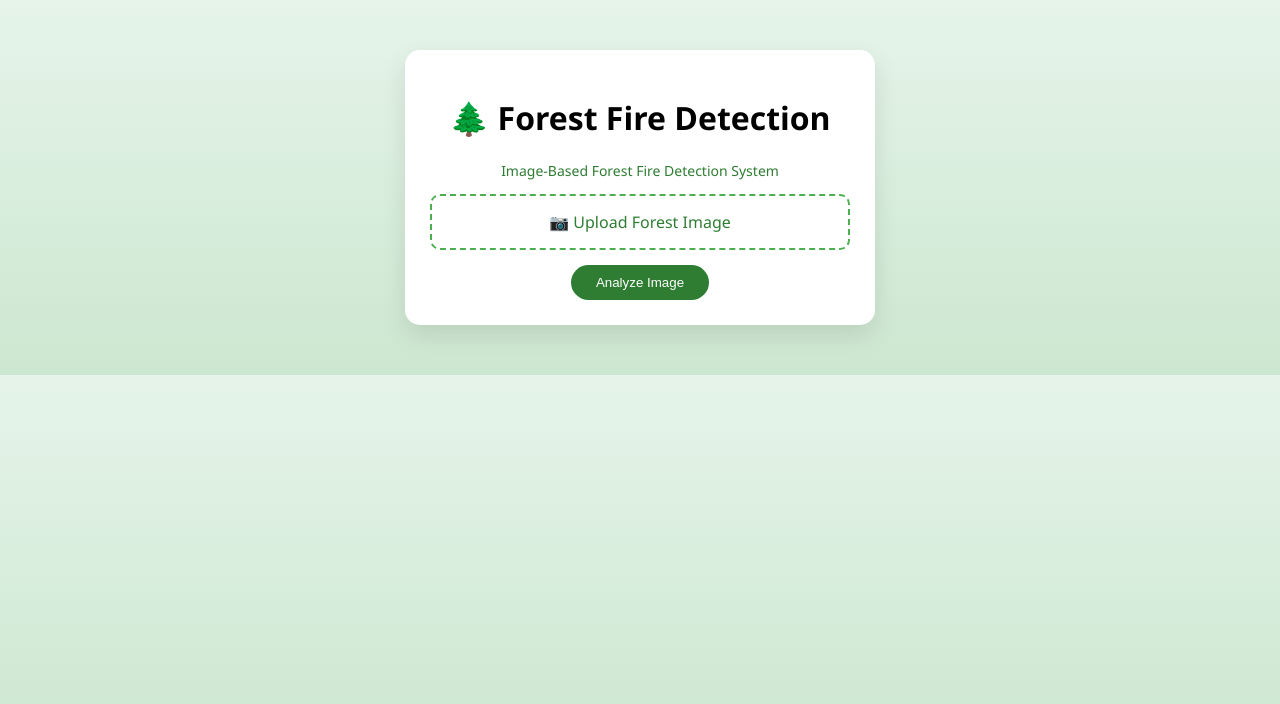
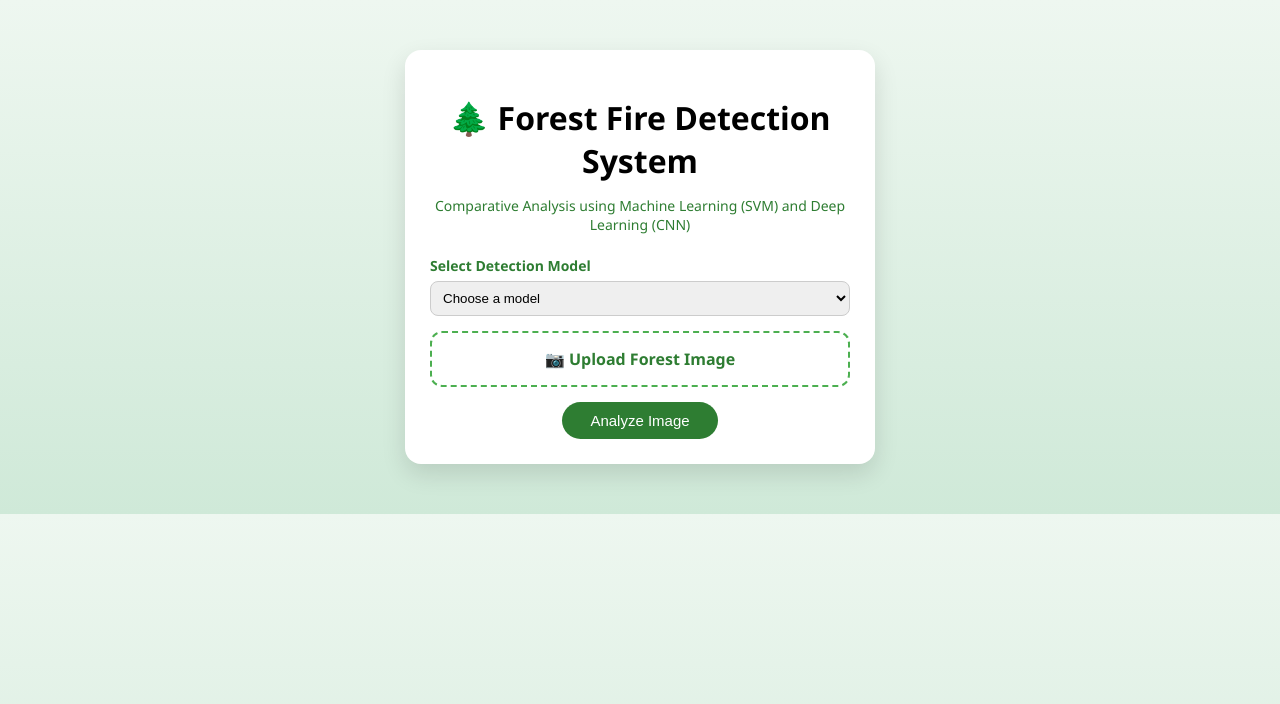
Before and after one commit to vigacinichandrasekaran/forest-fire-detection-ml, a Flask app: page / in a window 1280 px wide. Shown: the top 704 px of the page. Run offline with Flask 3, Linux system fonts and the light colour scheme; parts of the project's set-up code (start-up, migrations or seed data) failed here and were passed over.

Commit message:
Add dynamic CNN vs SVM comparison with unified UI

```diff
--- a/app.py
+++ b/app.py
@@ -2,12 +2,33 @@ from flask import Flask, render_template, request
 import cv2
 import numpy as np
 import joblib
+import tensorflow as tf
 from skimage.feature import hog
+import tensorflow as tf
+from keras.layers import TFSMLayer
 
+
+# -----------------------------
+# App initialization
+# -----------------------------
 app = Flask(__name__)
-model = joblib.load("model/fire_svm_model.pkl")
 
-def extract_features_from_image(img):
+# -----------------------------
+# Load models (ONCE at startup)
+# -----------------------------
+svm_model = joblib.load("model/fire_svm_model.pkl")
+cnn_model = TFSMLayer(
+    "model",
+    call_endpoint="serving_default"
+)
+
+
+
+
+# -----------------------------
+# SVM feature extraction
+# -----------------------------
+def extract_svm_features(img):
     img = cv2.resize(img, (128, 128))
     gray = cv2.cvtColor(img, cv2.COLOR_BGR2GRAY)
 
@@ -19,40 +40,79 @@ def extract_features_from_image(img):
         block_norm="L2-Hys"
     )
     return features.reshape(1, -1)
+
+# -----------------------------
+# CNN preprocessing
+# -----------------------------
+def preprocess_cnn_image(img):
+    img = cv2.resize(img, (224, 224))
+    img = img / 255.0
+    img = np.expand_dims(img, axis=0)
+    return img
+
+# -----------------------------
+# Routes
+# -----------------------------
 @app.route("/", methods=["GET", "POST"])
 def index():
     result = None
     confidence = None
     safety_msg = None
+    selected_model = None
 
     if request.method == "POST":
         file = request.files["image"]
+        selected_model = request.form.get("model_type")
+
         img = cv2.imdecode(
             np.frombuffer(file.read(), np.uint8),
             cv2.IMREAD_COLOR
         )
 
-        features = extract_features_from_image(img)
-        pred = model.predict(features)[0]
-        prob = model.predict_proba(features).max()
+        # ---------- SVM ----------
+        if selected_model == "svm":
+            features = extract_svm_features(img)
+            pred = svm_model.predict(features)[0]
+            prob = svm_model.predict_proba(features).max()
 
-        if pred == 0:
-            result = "Fire Detected"
-            safety_msg = "⚠️ Possible forest fire detected. Inform authorities immediately."
-        else:
-            result = "No Fire Detected"
-            safety_msg = "🌲 Forest appears safe. No fire signs detected."
+            if pred == 0:
+                result = "Fire Detected"
+                safety_msg = "⚠️ Possible forest fire detected. Inform authorities immediately."
+            else:
+                result = "No Fire Detected"
+                safety_msg = "🌲 Forest appears safe. No fire signs detected."
 
-        confidence = round(prob * 100, 2)
+            confidence = round(prob * 100, 2)
+
+        # ---------- CNN ----------
+        elif selected_model == "cnn":
+            img_cnn = preprocess_cnn_image(img)
+
+            outputs = cnn_model(img_cnn)
+            prob = float(list(outputs.values())[0].numpy())
+
+
+
+            threshold = 0.182  # from your PR curve
+            if prob > threshold:
+                result = "Fire Detected"
+                safety_msg = "⚠️ Possible forest fire detected. Inform authorities immediately."
+            else:
+                result = "No Fire Detected"
+                safety_msg = "🌲 Forest appears safe. No fire signs detected."
+
+            confidence = round(prob * 100, 2)
 
     return render_template(
         "index.html",
         result=result,
         confidence=confidence,
-        safety_msg=safety_msg
+        safety_msg=safety_msg,
+        selected_model=selected_model
     )
 
-
-
+# -----------------------------
+# Run app
+# -----------------------------
 if __name__ == "__main__":
     app.run(debug=True)
--- a/static/style.css
+++ b/static/style.css
@@ -1,6 +1,8 @@
 body {
     font-family: "Segoe UI", sans-serif;
-    background: linear-gradient(to bottom, #e6f4ea, #cce7d0);
+    background: linear-gradient(to bottom, #eef7f0, #cfe9d8);
+    margin: 0;
+    padding: 0;
 }
 
 .container {
@@ -8,30 +10,58 @@ body {
     margin: 50px auto;
     padding: 25px;
     background: #ffffff;
-    border-radius: 15px;
-    box-shadow: 0 10px 25px rgba(0,0,0,0.1);
+    border-radius: 16px;
+    box-shadow: 0 10px 25px rgba(0,0,0,0.12);
     text-align: center;
+}
+
+h1 {
+    margin-bottom: 5px;
 }
 
 .subtitle {
     color: #2e7d32;
     font-size: 14px;
+    margin-bottom: 20px;
 }
 
+/* Model Selector */
+.model-select {
+    text-align: left;
+    margin-bottom: 15px;
+}
+
+.model-select label {
+    font-weight: 600;
+    font-size: 14px;
+    color: #2e7d32;
+}
+
+.model-select select {
+    width: 100%;
+    padding: 8px;
+    margin-top: 5px;
+    border-radius: 8px;
+    border: 1px solid #ccc;
+}
+
+/* Upload Box */
 .upload-box {
     display: block;
     border: 2px dashed #4caf50;
     padding: 15px;
-    border-radius: 10px;
+    border-radius: 12px;
     cursor: pointer;
     margin-bottom: 15px;
     color: #2e7d32;
+    font-weight: 600;
 }
 
 .upload-box input {
     display: none;
 }
 
+/* Preview Image */
 .preview-img {
     width: 100%;
     margin: 10px 0;
@@ -39,23 +69,30 @@ body {
     display: none;
 }
 
+/* Button */
 button {
     background: #2e7d32;
     color: white;
     border: none;
-    padding: 10px 25px;
+    padding: 10px 28px;
     border-radius: 25px;
     cursor: pointer;
+    font-size: 15px;
 }
 
+button:hover {
+    background: #256628;
+}
+
+/* Result Card */
 .result-card {
     margin-top: 20px;
-    padding: 15px;
-    border-radius: 12px;
+    padding: 18px;
+    border-radius: 14px;
 }
 
 .result-card.fire {
-    background: #ffe5e5;
+    background: #ffe6e6;
     color: #c62828;
 }
 
@@ -64,6 +101,12 @@ button {
     color: #2e7d32;
 }
 
+.model-used {
+    font-size: 14px;
+    margin-bottom: 8px;
+}
+
+/* Confidence Bar */
 .confidence {
     margin-top: 10px;
 }
@@ -72,6 +115,7 @@ button {
     background: #ddd;
     border-radius: 10px;
     overflow: hidden;
+    height: 10px;
 }
 
 .fill {
@@ -79,16 +123,8 @@ button {
     background: #4caf50;
 }
 
+/* Safety Message */
 .safety {
-    margin-top: 10px;
+    margin-top: 12px;
     font-weight: bold;
 }
-
-.history {
-    margin-top: 20px;
-    text-align: left;
-}
-
-.history ul {
-    padding-left: 20px;
-}
--- a/templates/index.html
+++ b/templates/index.html
@@ -1,17 +1,33 @@
 <!DOCTYPE html>
-<html>
+<html lang="en">
 <head>
+    <meta charset="UTF-8">
     <title>Forest Fire Detection</title>
     <link rel="stylesheet" href="{{ url_for('static', filename='style.css') }}">
 </head>
 
 <body>
 <div class="container">
-    <h1>🌲 Forest Fire Detection</h1>
-    <p class="subtitle">Image-Based Forest Fire Detection System</p>
+
+    <h1>🌲 Forest Fire Detection System</h1>
+    <p class="subtitle">
+        Comparative Analysis using Machine Learning (SVM) and Deep Learning (CNN)
+    </p>
 
     <!-- Upload Form -->
     <form method="POST" enctype="multipart/form-data">
+
+        <!-- Model Selection -->
+        <div class="model-select">
+            <label for="model_type">Select Detection Model</label>
+            <select name="model_type" id="model_type" required>
+                <option value="" disabled selected>Choose a model</option>
+                <option value="svm">SVM (HOG + Classical ML)</option>
+                <option value="cnn">CNN (Deep Learning)</option>
+            </select>
+        </div>
+
+        <!-- Image Upload -->
         <label class="upload-box">
             <input type="file" name="image" accept="image/*" required onchange="previewImage(event)">
             <span>📷 Upload Forest Image</span>
@@ -24,11 +40,15 @@
     </form>
 
     {% if result %}
-    <!-- Result Card -->
+    <!-- Result Section -->
     <div class="result-card {{ 'fire' if result=='Fire Detected' else 'safe' }}">
         <h2>{{ result }}</h2>
+        <p class="model-used">
+            Model Used:
+            <strong>{{ 'CNN (Deep Learning)' if selected_model=='cnn' else 'SVM (Machine Learning)' }}</strong>
+        </p>
 
-        <!-- Confidence Bar -->
+        <!-- Confidence -->
         <div class="confidence">
             <span>Confidence: {{ confidence }}%</span>
             <div class="bar">
@@ -39,13 +59,8 @@
         <!-- Safety Message -->
         <p class="safety">{{ safety_msg }}</p>
     </div>
+    {% endif %}
 
-    <!-- History Panel -->
-    <div class="history">
-        <h3>🕒 Recent Checks</h3>
-        <ul id="historyList"></ul>
-    </div>
-    {% endif %}
 </div>
 
 <script>
@@ -54,27 +69,8 @@ function previewImage(event) {
     img.src = URL.createObjectURL(event.target.files[0]);
     img.style.display = "block";
 }
+</script>
 
-// Save history in browser
-window.onload = function () {
-    {% if result %}
-        let history = JSON.parse(localStorage.getItem("history")) || [];
-        history.unshift("{{ result }} - {{ confidence }}%");
-        history = history.slice(0,5);
-        localStorage.setItem("history", JSON.stringify(history));
-    {% endif %}
-
-    let list = document.getElementById("historyList");
-    if(list){
-        let history = JSON.parse(localStorage.getItem("history")) || [];
-        history.forEach(item => {
-            let li = document.createElement("li");
-            li.textContent = item;
-            list.appendChild(li);
-        });
-    }
-}
-</script>
 
 </body>
 </html>
```
Also changed, not shown: 4 other files.
